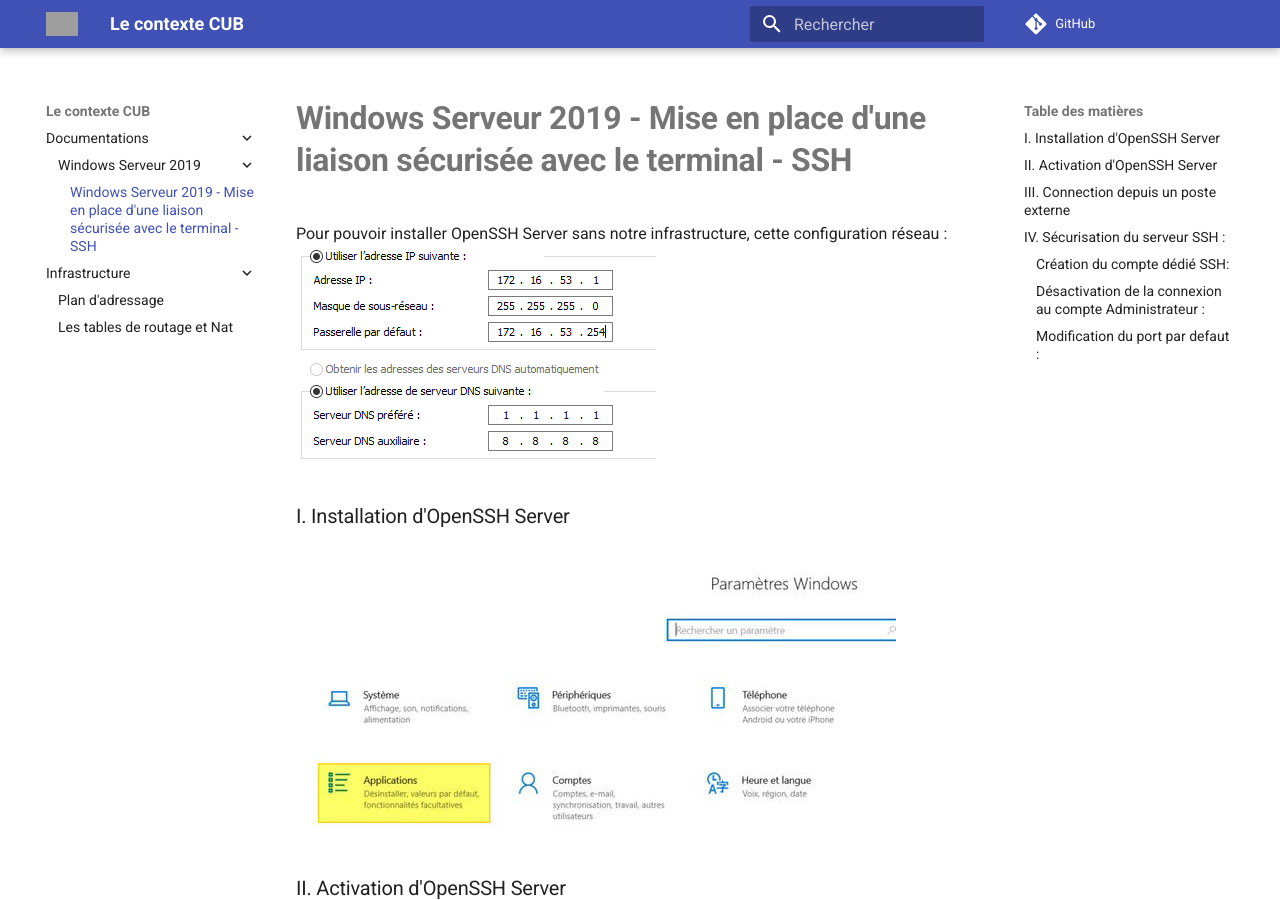
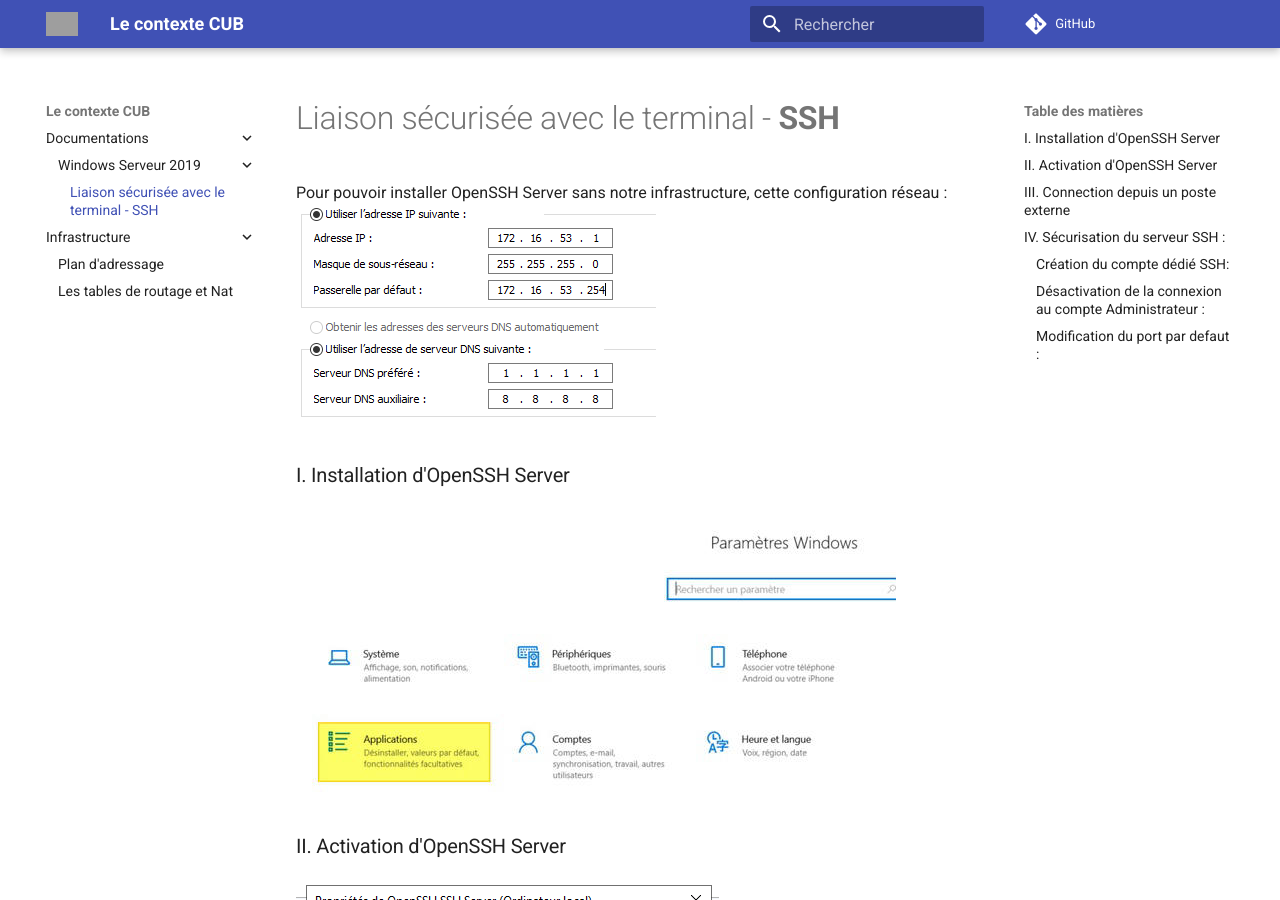
Before and after one commit to LibGR/CUBCalifornieDocs, an MkDocs documentation site: the page built from docs/Documentations/Windows Serveur 2019/SSH.md, in a window 1280 px wide and 900 px high. Built offline with MkDocs 1.6.1 and Material for MkDocs 9.7.7, drawn with Linux system fonts in a browser that asks for light colours; comment, search, counter and statistics services are not loaded; grey boxes are pictures that could not be loaded.

Commit message:
Changement titre Win19SSH

```diff
--- a/docs/Documentations/Windows Serveur 2019/SSH.md
+++ b/docs/Documentations/Windows Serveur 2019/SSH.md
@@ -1,4 +1,4 @@
-# **Windows Serveur 2019 - Mise en place d'une liaison sécurisée avec le terminal - SSH**
+# Liaison sécurisée avec le terminal - **SSH**
 
 Pour pouvoir installer OpenSSH Server sans notre infrastructure, cette configuration réseau :
 ![](../../media/doc/W19S/SSH/1_CUB-AdminSys-Fichede.png)
```
